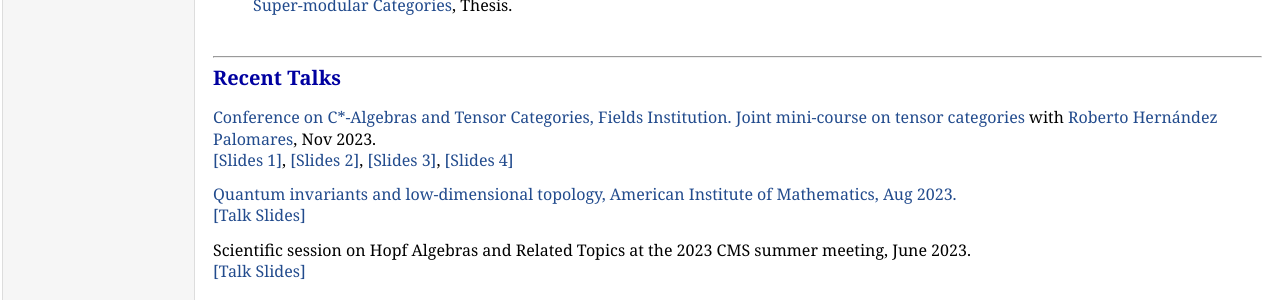
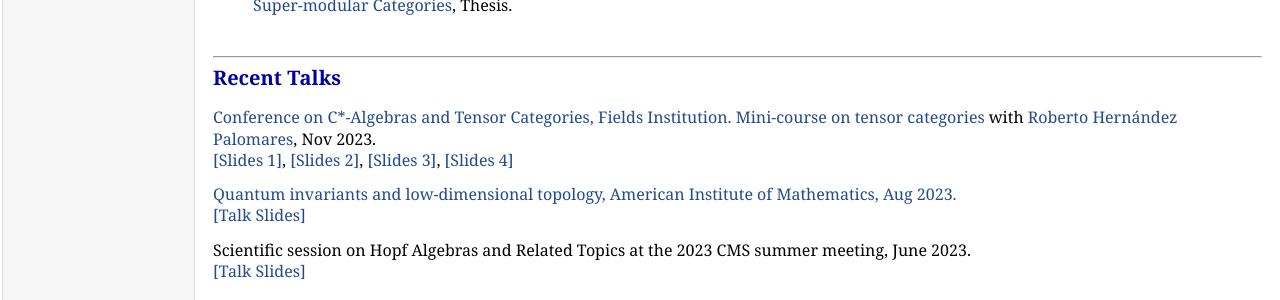
Before and after one commit to zhangqing2513/zhangqing2513.github.io, a Jekyll site: the page index.html, which Jekyll copies as it is, in a window 1280 px wide. Shown: the part 1191-1491 px from the top of the page. Built offline with Jekyll 4.4.1, drawn with Linux system fonts in a browser that asks for light colours.

Commit message:
Update index.html

```diff
--- a/index.html
+++ b/index.html
@@ -79,7 +79,7 @@
 </div>
             <h2 id='service'><hr><a name="talks"></a>Recent Talks</h2>
 
-    <a href="http://www.fields.utoronto.ca/activities/23-24/tensor" target="_blank" rel="noopener" style="text-decoration: none;">Conference on C*-Algebras and <span style="text-decoration: none;">Tensor Categories, Fields Institution. Joint mini-course on tensor categories</span></a> with <a href="https://www.math.uwaterloo.ca/~r5hernan/" target="_blank" rel="noopener">Roberto Hernández Palomares</a>, Nov 2023.&nbsp;
+    <a href="http://www.fields.utoronto.ca/activities/23-24/tensor" target="_blank" rel="noopener" style="text-decoration: none;">Conference on C*-Algebras and <span style="text-decoration: none;">Tensor Categories, Fields Institution. Mini-course on tensor categories</span></a> with <a href="https://www.math.uwaterloo.ca/~r5hernan/" target="_blank" rel="noopener">Roberto Hernández Palomares</a>, Nov 2023.&nbsp;
 <p>
     <a href="https://zhangqing2513.github.io/TCMonday.pdf" target="_blank" rel="noopener">[Slides 1]</a>,
     <a href="https://zhangqing2513.github.io/TCTuesday.pdf" target="_blank" rel="noopener">[Slides 2]</a>,
```
